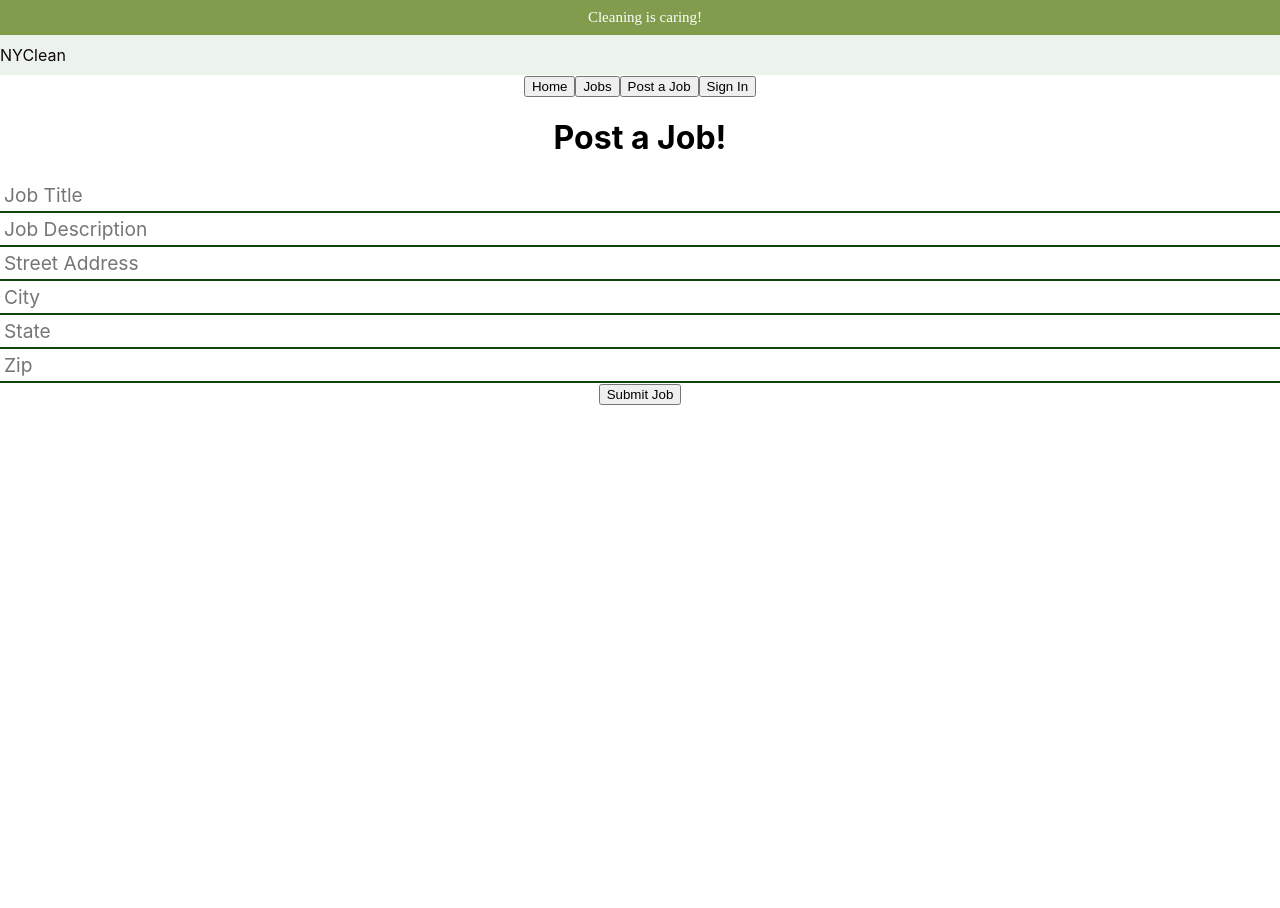
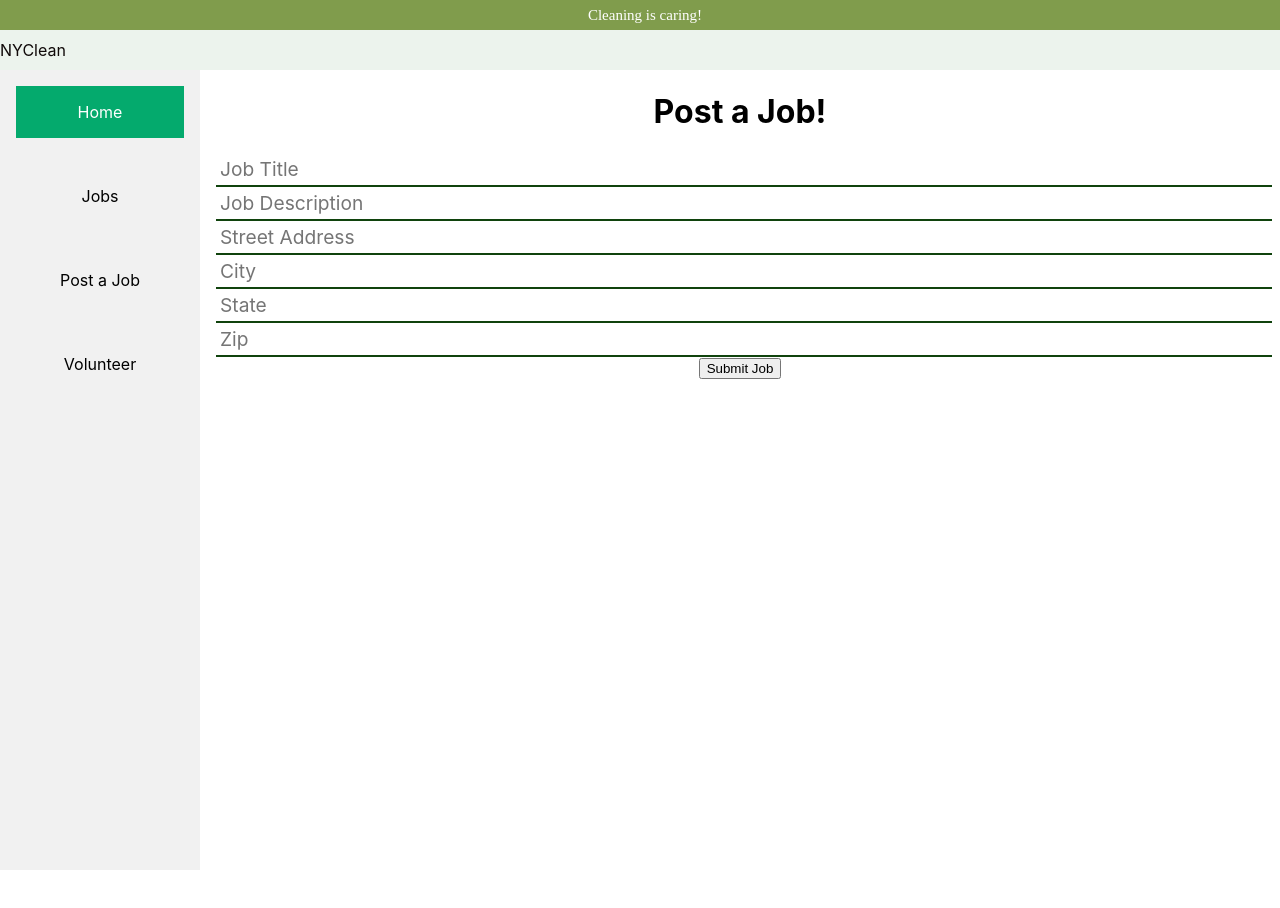
Before and after one commit to B-Keshav/NYCleans, a React (Create React App) app in the folder client/: page /postajob in a window 1280 px wide. Shown: the top 908 px of the page. Before the commit the page ends 800 px from the top, so only its background shows below. Built offline with nearby package versions, Linux system fonts and the light colour scheme; no server answers.

Commit message:
Side bar

```diff
--- a/client/src/App.js
+++ b/client/src/App.js
@@ -41,23 +41,17 @@ function App() {
     <div className='top-banner-text'><span className='top-banner'></span></div>
     <div className='logo_bar'>NYClean</div>
       <div className="App">
-        <Link to={"/"}>
-          <button>Home</button>
-        </Link>
-        <Link to={"/jobs"}>
-          <button>Jobs</button>
-        </Link>
+      <div class="sidebar">
+          <a><Link to={"/"} class="active">Home</Link></a>
+          <a><Link to={"/jobs"}>Jobs</Link></a>
+          <a><Link to={"/postajob"}>Post a Job</Link></a>
+           {user ?
+           <button onClick={handleLogOut}>Sign Out</button>
+           :
+            <a><Link to={"/volunteers"}>Volunteer</Link></a>
+           }
+        </div>
 
-        <Link to={"/postajob"}>
-          <button>Post a Job</button>
-        </Link>
-        {user ?
-          <button onClick={handleLogOut}>Sign Out</button>
-          :
-          <Link to={"/volunteers"}>
-            <button>Sign In</button>
-          </Link>
-        }
         <Switch>
           <Route path="/volunteers" >
             <Login onLogin={onLogin} />
--- a/client/src/Map.js
+++ b/client/src/Map.js
@@ -31,6 +31,7 @@ function Map() {
     }))
 
     return (
+        <div className="content">
         <div className="map">
             <h2 className="map-h2">Volunteer Opportunities near you!</h2>
             <div className="google-map">
@@ -44,6 +45,7 @@ function Map() {
                 </GoogleMapReact>
             </div>
         </div>
+        </div>
     )
 }
 
--- a/client/src/PostJob.js
+++ b/client/src/PostJob.js
@@ -23,7 +23,7 @@ function PostJob() {
 
 
     return (
-        <div>
+        <div className="content">
             <h1>Post a Job!</h1>
 
             <form onSubmit={handleSubmit}>
--- a/client/src/components/About.js
+++ b/client/src/components/About.js
@@ -1,13 +1,13 @@
 function About () {
 
     return (
-        <>
+        <div className="content">
         <h1> Hello, we're NYClean! </h1>
         <img className="volunteers" src="https://washingtonsqpark.org/wp-content/uploads/2022/09/IMG_5583-1300x975.jpeg"></img>
         <p>Our mission is to keep our city clean. Volunteer for clean up projects near you that your fellow city goers have posted.
             Is there a mess in your neighborhood? Post a job and gather some of the greatest New Yorkers to help
             you remedy this. </p>
-        </>
+        </div>
     )
 }
 
--- a/client/src/components/Jobs.js
+++ b/client/src/components/Jobs.js
@@ -19,8 +19,9 @@ function Jobs () {
 })
 
     return (
-
+        <div className="content">
         <JobContainer jobs={filteredJobs} setSearch={setSearch}/>
+        </div>
     )
 }
 
--- a/client/src/components/Login.js
+++ b/client/src/components/Login.js
@@ -76,7 +76,7 @@ function Login({ onLogin }) {
   }
 
   return (
-    <div>
+    <div className="content">
       <div className="App">
         <form onSubmit={handleSubmit}>
           <div>
--- a/client/src/index.css
+++ b/client/src/index.css
@@ -60,7 +60,7 @@ width: 100%;
 .hidden {
   font-family: "Magda", "sans-serif";
   font-size: 15px;
-  line-height: 35px;
+  line-height: 30px;
   text-align: center;
   background-color: #809c4c;
   color: #ffffff;
@@ -105,3 +105,60 @@ width: 100%;
   max-width: 800px;
   max-height: 400px;
 }
+
+/* Side Bar */
+.sidebar {
+  margin: 0;
+  padding: 0;
+  width: 200px;
+  background-color: #f1f1f1;
+  position: fixed;
+  height: 100%;
+  overflow: auto;
+}
+
+/* Sidebar links */
+.sidebar a {
+  display: block;
+  color: black;
+  padding: 16px;
+  text-decoration: none;
+}
+
+/* Active/current link */
+.sidebar a.active {
+  background-color: #04AA6D;
+  color: white;
+}
+
+/* Links on mouse-over */
+.sidebar a:hover:not(.active) {
+  background-color: rgb(12, 42, 25);
+  color: white;
+}
+
+/* Page content. The value of the margin-left property should match the value of the sidebar's width property */
+div.content {
+  margin-left: 200px;
+  padding: 1px 16px;
+  height: 1000px;
+}
+
+/* On screens that are less than 700px wide, make the sidebar into a topbar */
+@media screen and (max-width: 700px) {
+  .sidebar {
+    width: 100%;
+    height: auto;
+    position: relative;
+  }
+  .sidebar a {float: left;}
+  div.content {margin-left: 0;}
+}
+
+/* On screens that are less than 400px, display the bar vertically, instead of horizontally */
+@media screen and (max-width: 400px) {
+  .sidebar a {
+    text-align: center;
+    float: none;
+  }
+}
```
